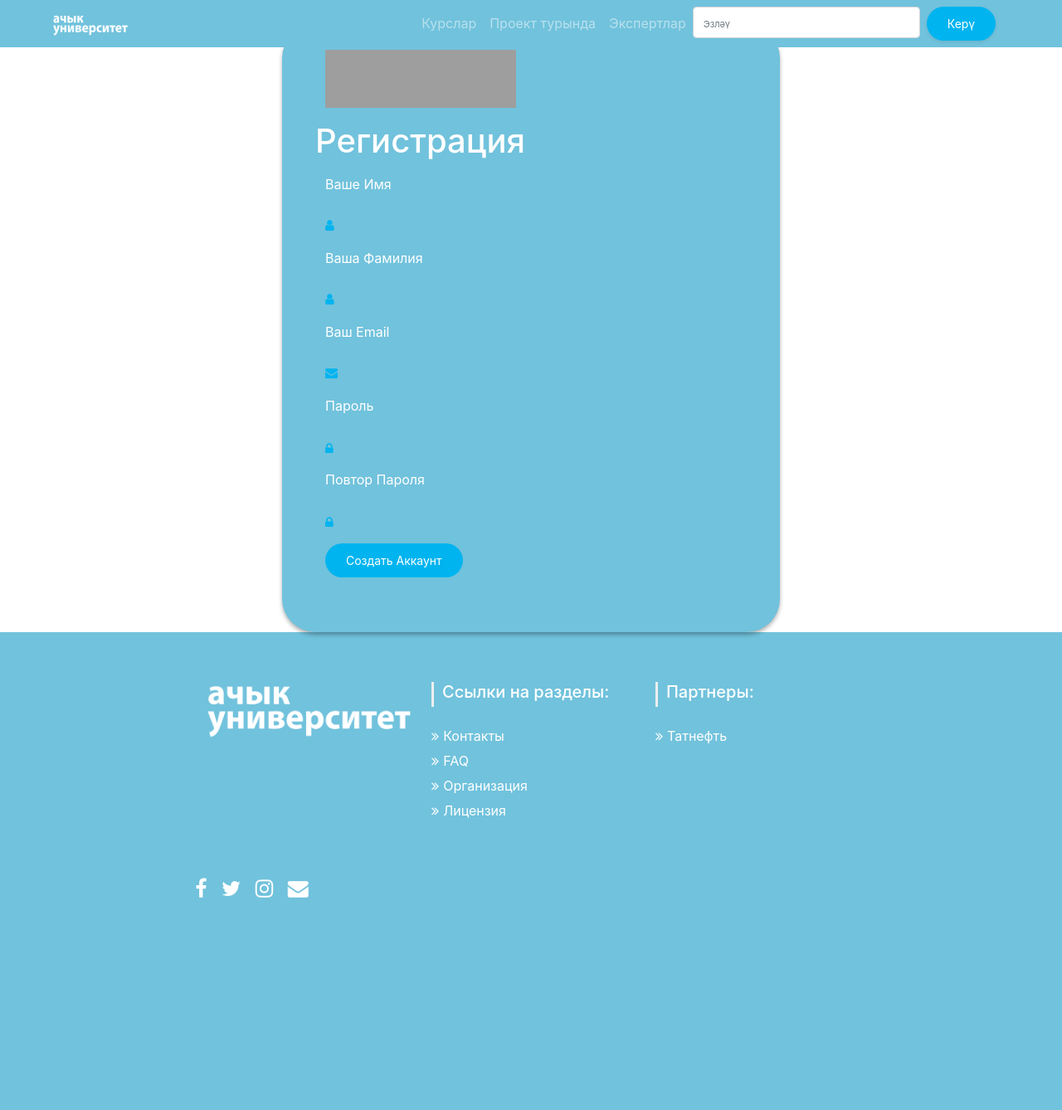
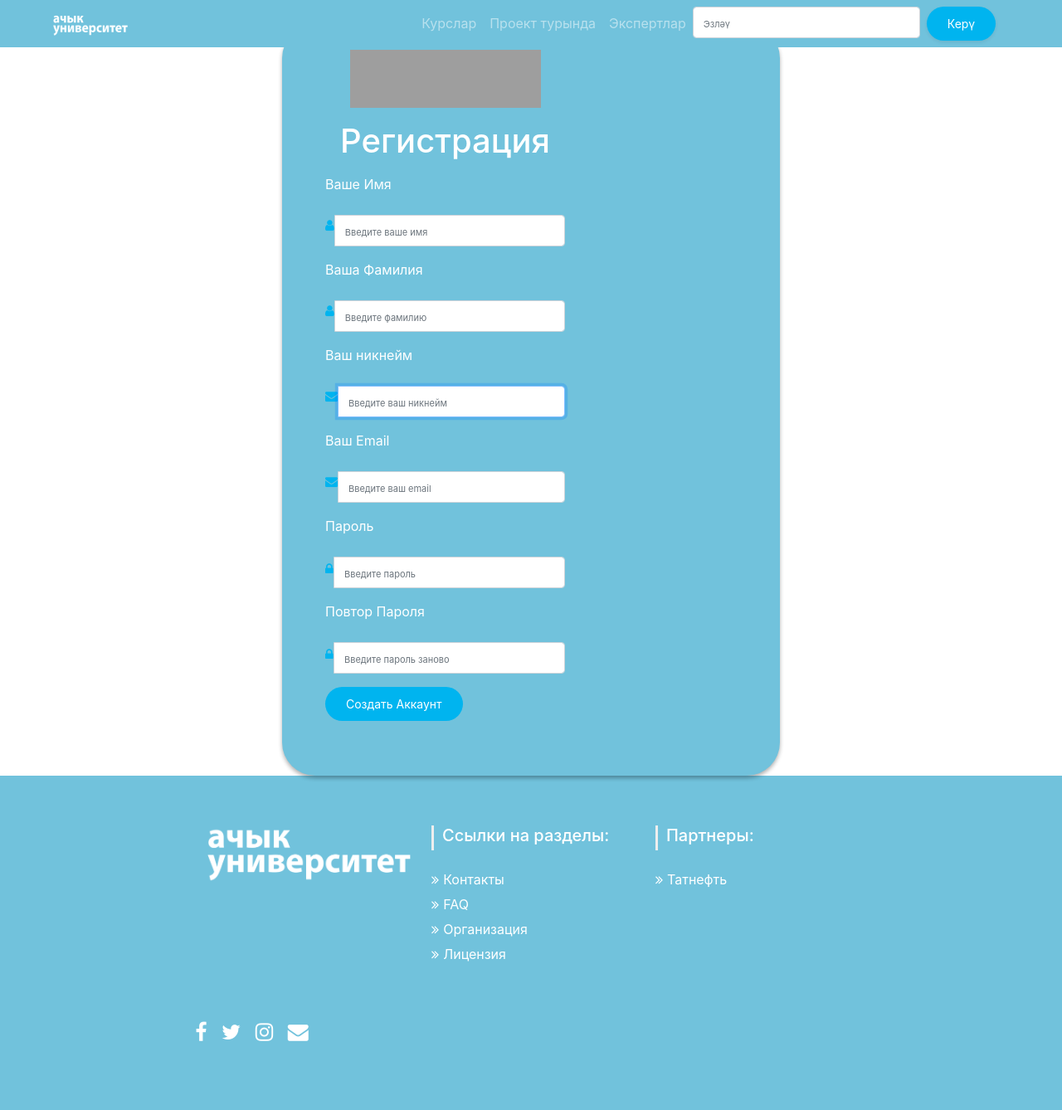
Before and after one commit to lyf2000/OpenUniversity, a Django app: template signin_signup/templates/signin_signup/sign_up.html in a window 1280 px wide. Shown: the whole page at 83% size. Before the commit the page ends 1082 px from the top, so only its background shows below. Run offline with Django 3.2, Linux system fonts and the light colour scheme; the template is opened without the code that fills it: values that come from a table or form of the project are taken from there, others are empty; parts of the project's set-up code (start-up, migrations or seed data) failed here and were passed over; some libraries are stand-ins or nearby versions; grey boxes are pictures that could not be loaded.

Commit message:
Сделал регистрацию

```diff
--- a/signin_signup/forms.py
+++ b/signin_signup/forms.py
@@ -1,6 +1,8 @@
 from django import forms
 from django.contrib.auth.forms import UserCreationForm
 from django.contrib.auth.models import User
+from django.core.validators import validate_email
+
 
 class LoginForm (forms.Form):
     username = forms.CharField(max_length=50, required=True, widget=forms.TextInput(attrs={ 'class':"form-control", 'id':"inputEmail" ,'placeholder':"E-mail"}))
@@ -25,7 +27,7 @@ class LoginForm (forms.Form):
         return username
 
 class RegistrationForm(UserCreationForm):
-    username = forms.CharField(required=True,widget=forms.TextInput(attrs={'class': "form-control", 'placeholder':"Введите ваш username"}))
+    username = forms.CharField(required=True,widget=forms.TextInput(attrs={'class': "form-control", 'placeholder':"Введите ваш никнейм"}))
     email = forms.EmailField(required=True, widget=forms.TextInput(attrs={'class': "form-control", 'placeholder':"Введите ваш email"}))
     first_name = forms.CharField(required=True, widget=forms.TextInput(attrs={'class': "form-control", 'placeholder':"Введите ваше имя"}))
     last_name = forms.CharField(required=True, widget=forms.TextInput(attrs={'class': "form-control", 'placeholder':"Введите фамилию"}))
@@ -48,6 +50,7 @@ class RegistrationForm(UserCreationForm):
         user.first_name = self.cleaned_data['first_name']
         user.last_name = self.cleaned_data['last_name']
         user.email = self.cleaned_data['email']
+        user.username = self.cleaned_data['email']
 
         if commit:
             user.save()
@@ -60,9 +63,35 @@ class RegistrationForm(UserCreationForm):
             if password1 == password2:
                 if len(password2)<8:
                     raise forms.ValidationError('Пароль должен содержать минимум 8 символов')
-                elif password2.isdigit()
+                elif password2.isdigit():
+                    raise forms.ValidationError('Пароль не должен состоять только из цифр')
                 else :
                     return password2
+        raise forms.ValidationError('Пароли не совпадают')
 
+    def clean_email(self):
+        email = self.cleaned_data['email']
 
-        raise forms.ValidationError('Пароли не совпадают')
+        try:
+            mt = validate_email(email)
+            try:
+                user = User.objects.filter(email=email)
+                if (len(user)!=0):
+                    raise forms.ValidationError('Пользователь с таким emailом существует')
+            except User.DoesNotExist:
+                return email
+        except:
+            raise forms.ValidationError('E-mail введен не корректно')
+
+        return email
+
+    def clean_username(self):
+        username = self.cleaned_data['username']
+
+        try:
+            user = User.objects.filter(username=username)
+            if (len(user) != 0):
+                raise forms.ValidationError('Пользователь с таким никнеймом существует')
+        except User.DoesNotExist:
+            return username
+        return username
--- a/signin_signup/templates/signin_signup/sign_up.html
+++ b/signin_signup/templates/signin_signup/sign_up.html
@@ -18,8 +18,10 @@
 <div class="container">
     <div class="row main-form">
         <form class="" method="post" action="#">
+        {% csrf_token %}
             <figure class="fig">
-         <img src="C:/верстка/img/img.jpg" width="230" height="70" alt=""><span class="sr-only">(current)</span></img>
+                <img src="C:/верстка/img/img.jpg" width="230" height="70" alt=""><span
+                    class="sr-only">(current)</span></img>
             </figure>
 
             <h1 align="center" style="color:White">Регистрация</h1>
@@ -29,6 +31,12 @@
                     <div class="input-group">
                         <span class="input-group-addon"><i class="fa fa-user fa" aria-hidden="true"></i></span>
                         {{ form.first_name }}
+                        {% if form.first_name.errors %}
+                           <div class="alert alert-danger mr-3 ml-3" role="alert">
+                              {{ form.first_name.errors }}
+                          </div>
+                    {% endif %}
+
                     </div>
                 </div>
             </div>
@@ -39,10 +47,31 @@
                     <div class="input-group">
                         <span class="input-group-addon"><i class="fa fa-user fa" aria-hidden="true"></i></span>
                         {{ form.last_name }}
+                        {% if form.last_name.errors %}
+                           <div class="alert alert-danger mr-3 ml-3" role="alert">
+                              {{ form.last_name.errors }}
+                          </div>
+                    {% endif %}
 
                     </div>
                 </div>
             </div>
+
+            <div class="signup-form">
+                <label for="email" class="cols-sm-2 control-label">Ваш никнейм</label>
+                <div class="cols-sm-10">
+                    <div class="input-group">
+                        <span class="input-group-addon"><i class="fa fa-envelope fa" aria-hidden="true"></i></span>
+                        {{ form.username }}
+                        {% if form.username.errors %}
+                           <div class="alert alert-danger mr-3 ml-3" role="alert">
+                              {{ form.username.errors }}
+                          </div>
+                    {% endif %}
+                    </div>
+                </div>
+            </div>
+
 
             <div class="signup-form">
                 <label for="email" class="cols-sm-2 control-label">Ваш Email</label>
@@ -50,6 +79,11 @@
                     <div class="input-group">
                         <span class="input-group-addon"><i class="fa fa-envelope fa" aria-hidden="true"></i></span>
                         {{ form.email }}
+                         {% if form.email.errors %}
+                           <div class="alert alert-danger mr-3 ml-3" role="alert">
+                              {{ form.email.errors }}
+                          </div>
+                    {% endif %}
                     </div>
                 </div>
             </div>
@@ -60,6 +94,11 @@
                     <div class="input-group">
                         <span class="input-group-addon"><i class="fa fa-lock fa-lg" aria-hidden="true"></i></span>
                         {{ form.password1 }}
+                        {% if form.password1.errors %}
+                           <div class="alert alert-danger mr-3 ml-3" role="alert">
+                              {{ form.password1.errors }}
+                          </div>
+                    {% endif %}
                     </div>
                 </div>
             </div>
@@ -70,15 +109,29 @@
                     <div class="input-group">
                         <span class="input-group-addon"><i class="fa fa-lock fa-lg" aria-hidden="true"></i></span>
                         {{ form.password2 }}
+                         {% if form.password2.errors %}
+                           <div class="alert alert-danger mr-3 ml-3" role="alert">
+                              {{ form.password2.errors }}
+                          </div>
+                    {% endif %}
                     </div>
                 </div>
             </div>
 
+
+
+            {% if errors %}
+                           <div class="alert alert-danger mr-3 ml-3" role="alert">
+                              {{ errors }}
+                          </div>
+            {% endif %}
+
             <div class="signup-form">
                 <div class="mb-5">
-  <button type="button" class="btn btn-default">Создать аккаунт</button>
+                    <button type="submit" class="btn btn-default">Создать аккаунт</button>
                 </div>
             </div>
+
 
         </form>
     </div>
```
Also changed, not shown: signin_signup/views.py (+6 -1 lines). Lines whose indentation alone changed are shown as unchanged.
